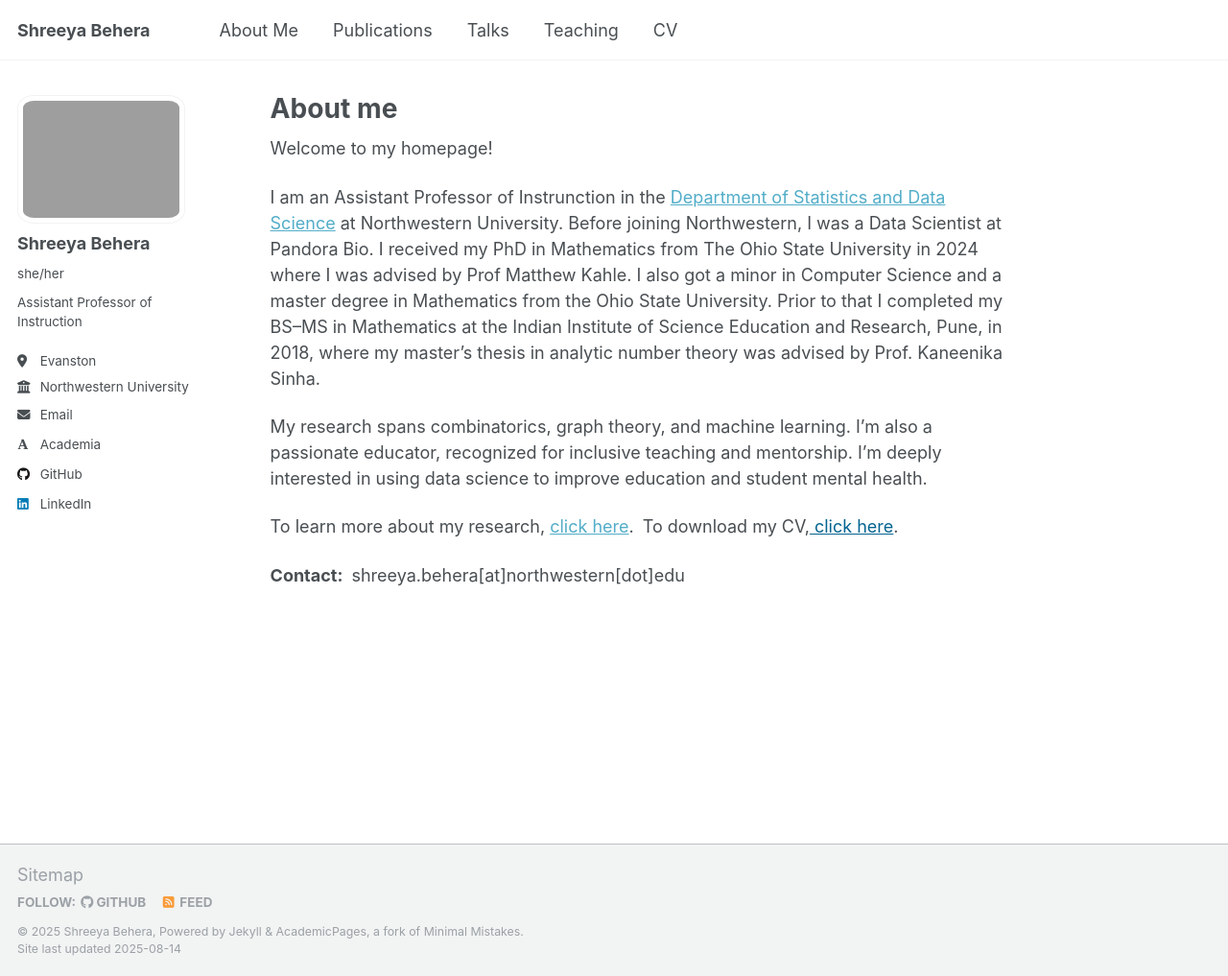
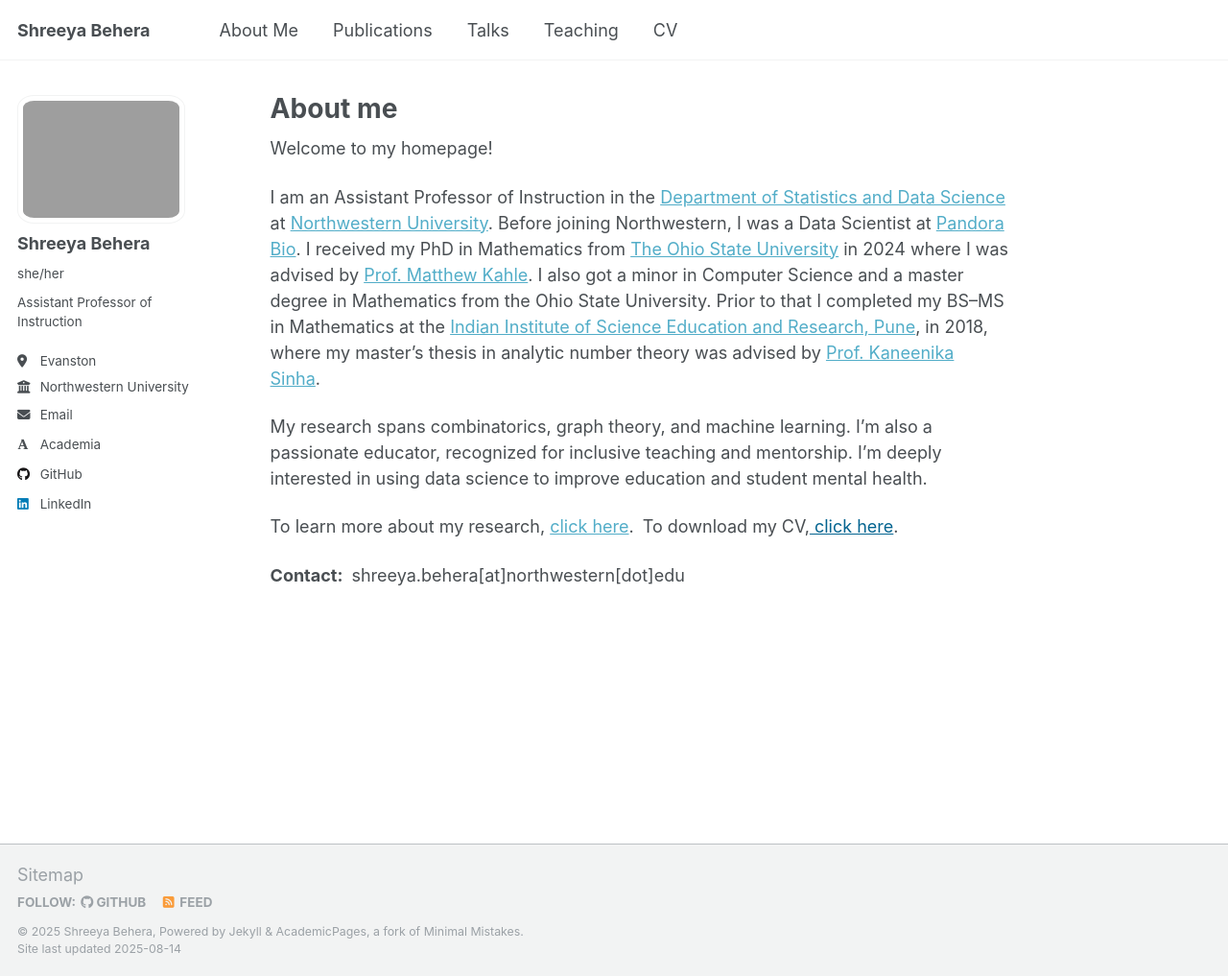
Before and after one commit to Shreeyabehera/shreeyabehera.github.io, a Jekyll site: the page built from _pages/about.md, in a window 1280 px wide and 1017 px high. Shown: the whole window at 96% size. Built offline with Jekyll 4.4.1, drawn with Linux system fonts in a browser that asks for light colours; some web fonts are replaced; a script that is not in the unit is left out.

Commit message:
Update about.md

```diff
--- a/_pages/about.md
+++ b/_pages/about.md
@@ -8,8 +8,8 @@ redirect_from:
 ---
 Welcome to my homepage!
 
-I am an Assistant Professor of Instrunction in the [Department of Statistics and Data Science](https://statistics.northwestern.edu/) at Northwestern University.
-Before joining Northwestern, I was a Data Scientist at Pandora Bio.  I received my PhD in Mathematics from The Ohio State University in 2024 where I was advised by Prof Matthew Kahle. I also got a minor in Computer Science and a master degree in Mathematics from the Ohio State University. Prior to that I completed my BS–MS in Mathematics at the Indian Institute of Science Education and Research, Pune, in 2018, where my master’s thesis in analytic number theory was advised by Prof. Kaneenika Sinha.
+I am an Assistant Professor of Instruction in the [Department of Statistics and Data Science](https://statistics.northwestern.edu/) at [Northwestern University](https://www.northwestern.edu/).
+Before joining Northwestern, I was a Data Scientist at [Pandora Bio](https://pandorabio.com/).  I received my PhD in Mathematics from [The Ohio State University](https://math.osu.edu/) in 2024 where I was advised by [Prof. Matthew Kahle](https://www.matthewkahle.org/). I also got a minor in Computer Science and a master degree in Mathematics from the Ohio State University. Prior to that I completed my BS–MS in Mathematics at the [Indian Institute of Science Education and Research, Pune](https://www.iiserpune.ac.in/), in 2018, where my master’s thesis in analytic number theory was advised by [Prof. Kaneenika Sinha](https://sites.iiserpune.ac.in/~kaneenika/).
 
 My research spans combinatorics, graph theory, and machine learning. I’m also a passionate educator, recognized for inclusive teaching and mentorship. I’m deeply interested in using data science to improve education and student mental health.
 
```
